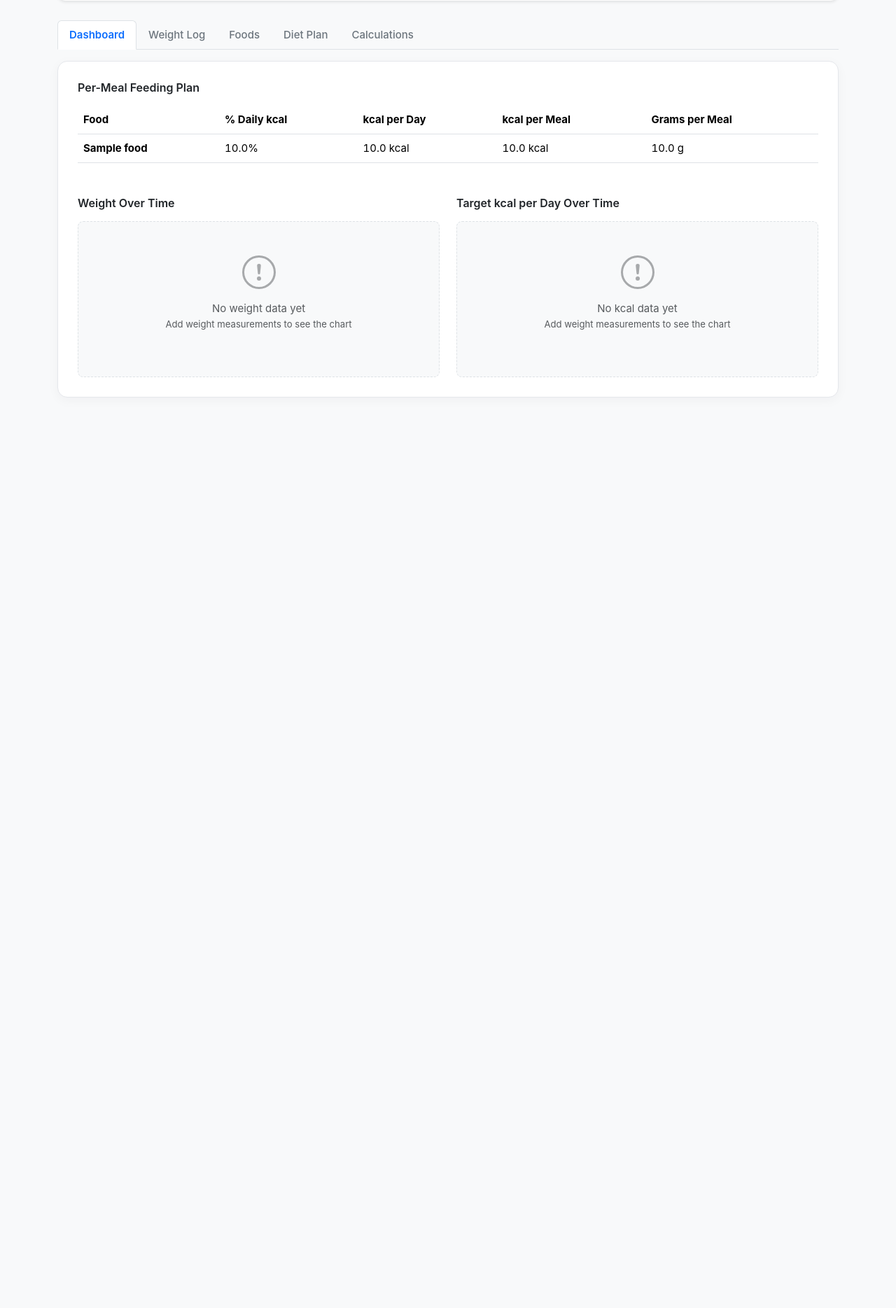
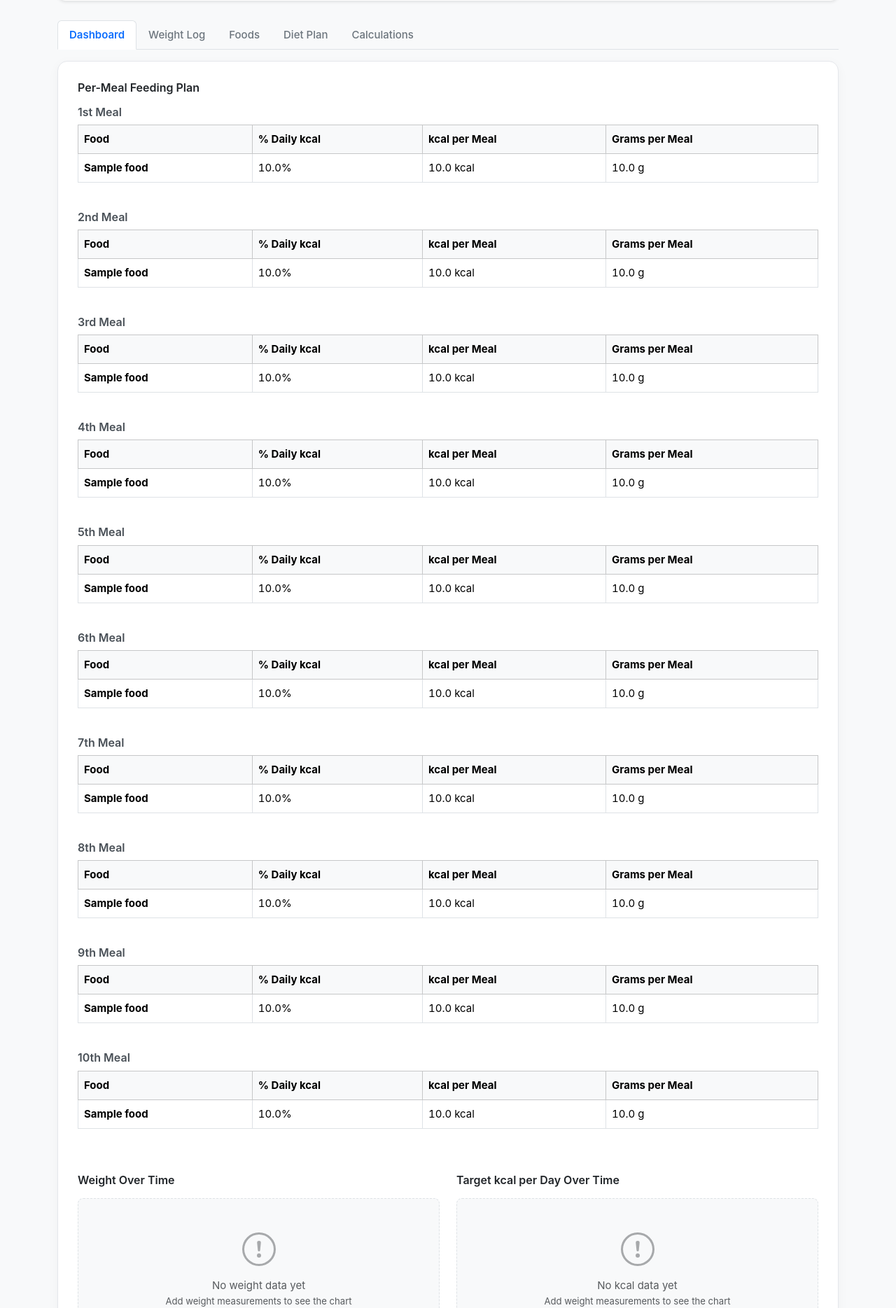
Before and after one commit to kxxxx-hi/babbu-feeder, a Flask app: template templates/index.html in a window 1280 px wide. Shown: the part 460-2329 px from the top of the page at 70% size. Before the commit the page ends 1028 px from the top, so only its background shows below. Run offline with Flask 3, Linux system fonts and the light colour scheme; the template is opened without the code that fills it: most values are stand-ins (such as "Sample title", 1, 10 or a date in 2020); some libraries are stand-ins or nearby versions.

Commit message:
Optimize dashboard and diet plan UI
- Reorganize per-meal feeding plan to display by meals (1st meal, 2nd meal, etc.) instead of by food
- Each meal now shows all foods with their per-meal amounts
- Disable diet plan inputs after save (when total is 100%)
- Show Edit button when diet plan is saved, hide Save button
- Enable inputs only when Edit Diet Plan button is clicked

```diff
--- a/templates/index.html
+++ b/templates/index.html
@@ -225,13 +225,18 @@
       {% if per_meal|length == 0 %}
       <div class="text-muted mb-4">Please add weight measurements and create a 100% diet plan to see feeding amounts.</div>
       {% else %}
+      {% set meals_per_day = selected_cat.meals_per_day|default(3)|int %}
+      {% for meal_num in range(1, meals_per_day + 1) %}
+      <div class="mb-4">
+        <h6 class="mb-2" style="color: #495057; font-size: 1rem;">
+          {% if meal_num == 1 %}1st{% elif meal_num == 2 %}2nd{% elif meal_num == 3 %}3rd{% else %}{{ meal_num }}th{% endif %} Meal
+        </h6>
         <div class="table-responsive">
-        <table class="table table-sm">
-          <thead>
+          <table class="table table-sm table-bordered">
+            <thead class="table-light">
               <tr>
                 <th>Food</th>
                 <th>% Daily kcal</th>
-              <th>kcal per Day</th>
                 <th>kcal per Meal</th>
                 <th>Grams per Meal</th>
               </tr>
@@ -241,7 +246,6 @@
               <tr>
                 <td><strong>{{ r.Food }}</strong></td>
                 <td class="kmono">{{ "%.1f"|format(r.pct) }}%</td>
-              <td class="kmono">{{ "%.1f"|format(r.kcal_day) }} kcal</td>
                 <td class="kmono">{{ "%.1f"|format(r.kcal_meal) }} kcal</td>
                 <td class="kmono">{{ "%.1f"|format(r.grams_per_meal) if r.grams_per_meal is not none else "—" }} g</td>
               </tr>
@@ -249,6 +253,8 @@
             </tbody>
           </table>
         </div>
+      </div>
+      {% endfor %}
       {% endif %}
 
       <div class="row g-4 mt-2">
@@ -411,7 +417,8 @@
                 <td>
                   <input class="form-control form-control-sm diet-pct-input" type="number" step="1" min="0" max="100"
                          name="diet_pct_{{ f.id }}" value="{{ diet_map.get(f.id, 0)|int }}"
-                         data-food-id="{{ f.id }}" data-kcal-per-kg="{{ f.kcal_per_kg or 0 }}" required>
+                         data-food-id="{{ f.id }}" data-kcal-per-kg="{{ f.kcal_per_kg or 0 }}"
+                         {% if total_pct == 100 %}disabled{% endif %} required>
                 </td>
                 <td class="kmono grams-recommendation" data-food-id="{{ f.id }}">
                   {% if grams_recommendations.get(f.id) %}
@@ -439,9 +446,9 @@
             {% endif %}
           </span>
           </p>
-          <button type="submit" class="btn btn-primary">Save Diet Plan</button>
+          <button type="submit" id="save-diet-btn" class="btn btn-primary" {% if total_pct == 100 %}style="display: none;"{% endif %}>Save Diet Plan</button>
           {% if total_pct == 100 %}
-          <button type="button" class="btn btn-outline-secondary ms-2" onclick="document.querySelectorAll('.diet-pct-input').forEach(input => input.disabled = false); this.style.display='none'; document.querySelector('button[type=\'submit\']').style.display='inline-block';">
+          <button type="button" id="edit-diet-btn" class="btn btn-outline-secondary ms-2" onclick="enableDietEdit()">
             Edit Diet Plan
           </button>
           {% endif %}
@@ -664,6 +671,8 @@ if (trend && trend.length > 0) {
   const dietInputs = document.querySelectorAll('.diet-pct-input');
   const totalPctElement = document.getElementById('diet-total-pct');
   const totalStatusElement = document.getElementById('diet-total-status');
+  const saveBtn = document.getElementById('save-diet-btn');
+  const editBtn = document.getElementById('edit-diet-btn');
 
   function updateTotal() {
     let total = 0;
@@ -711,16 +720,37 @@ if (trend && trend.length > 0) {
   dietInputs.forEach(function(input) {
     calculateGrams(input);
 
-    // Recalculate on input change
+    // Recalculate on input change (only if not disabled)
     input.addEventListener('input', function() {
+      if (!this.disabled) {
         calculateGrams(this);
         updateTotal();
+      }
     });
   });
 
   // Update total on page load
   updateTotal();
 })();
+
+// Enable diet editing
+function enableDietEdit() {
+  const dietInputs = document.querySelectorAll('.diet-pct-input');
+  const saveBtn = document.getElementById('save-diet-btn');
+  const editBtn = document.getElementById('edit-diet-btn');
+
+  dietInputs.forEach(function(input) {
+    input.disabled = false;
+  });
+
+  if (saveBtn) {
+    saveBtn.style.display = 'inline-block';
+  }
+
+  if (editBtn) {
+    editBtn.style.display = 'none';
+  }
+}
 </script>
 </body>
 </html>
```
Lines whose indentation alone changed are shown as unchanged.
